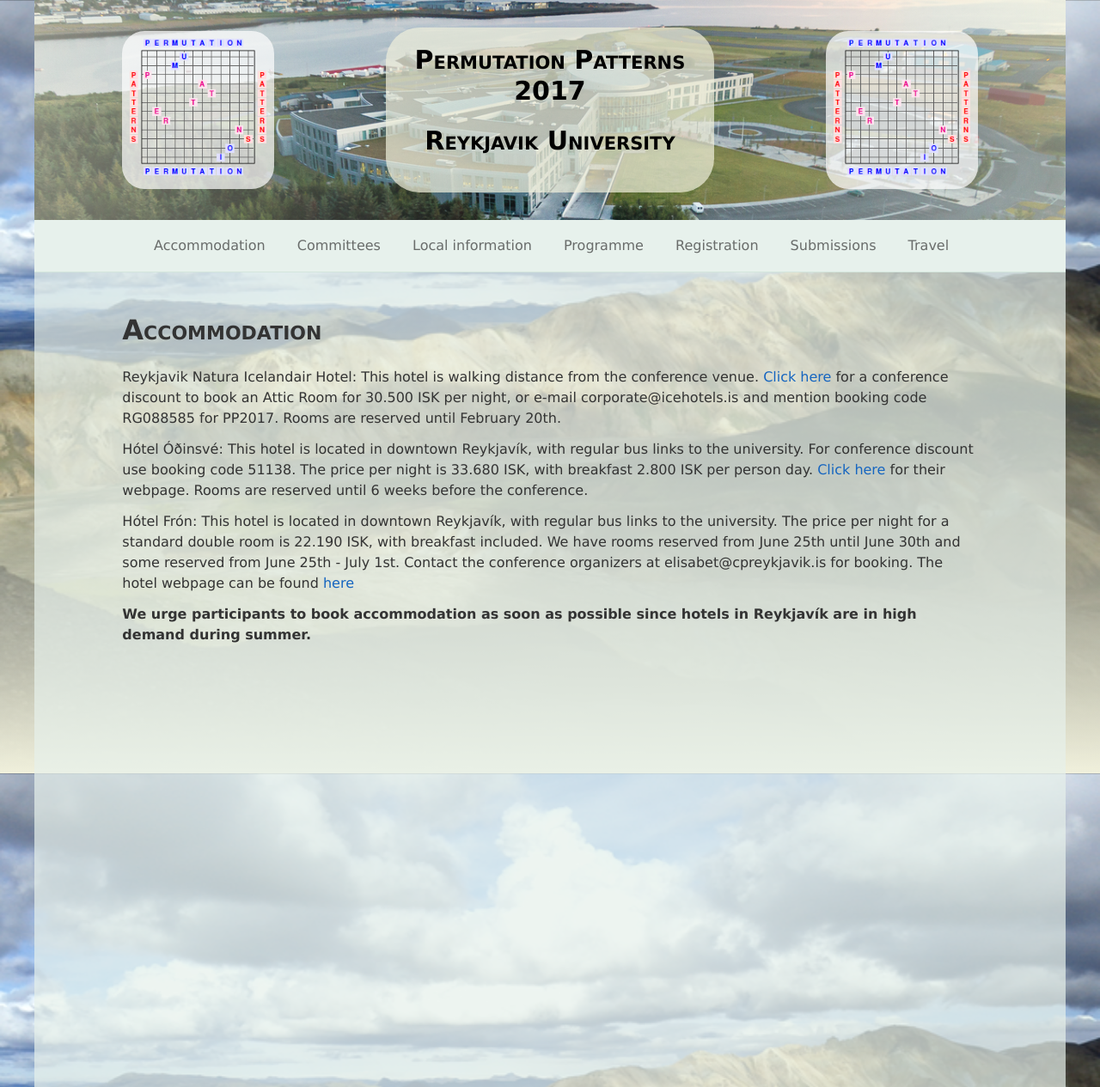
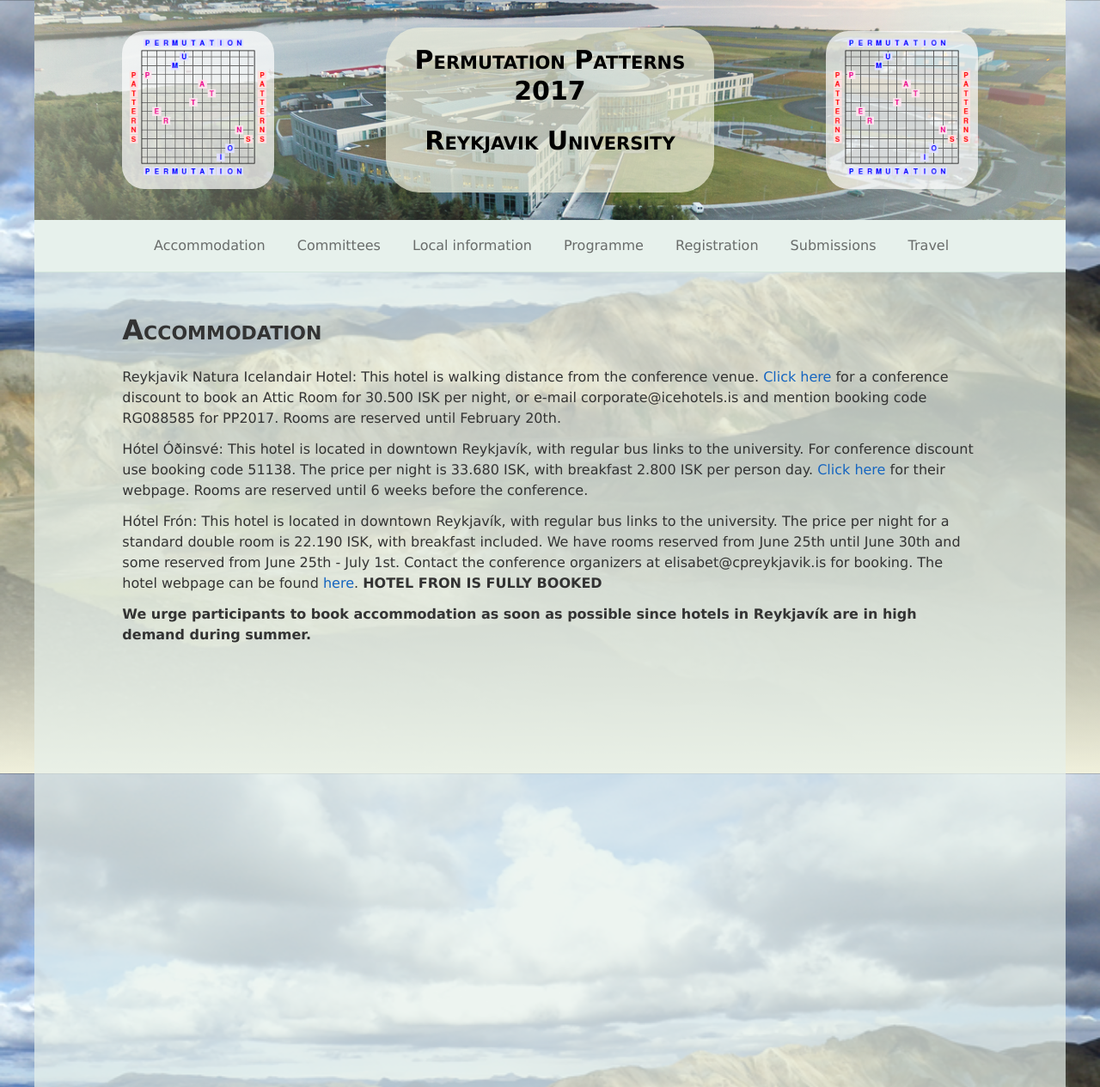
Before and after one commit to pp2017/pp2017.github.io, a Jekyll site: the page built from accommodation.md, in a window 1280 px wide. Shown: the whole page at 86% size. Built offline with Jekyll 4.4.1, drawn with Linux system fonts in a browser that asks for light colours; nearby versions of some CDN libraries.

Commit message:
hotel fron is sold out

```diff
--- a/accommodation.md
+++ b/accommodation.md
@@ -15,12 +15,12 @@ price per night is 33.680 ISK, with breakfast 2.800 ISK per person day. [Click
 here][hotelodinsve] for their webpage. Rooms are reserved until 6 weeks before
 the conference.
 
-Hótel Frón: This hotel is located in downtown Reykjavík, with regular bus links
-to the university. The price per night for a standard double room is 22.190 ISK,
-with breakfast included.  We have rooms reserved from June 25th until June 30th
-and some reserved from June 25th - July 1st. Contact the conference organizers at
-elisabet@cpreykjavik.is for booking. The hotel webpage can be found
-[here][hotelfron]
+Hótel Frón: This hotel is located in downtown Reykjavík, with
+regular bus links to the university. The price per night for a standard double
+room is 22.190 ISK, with breakfast included.  We have rooms reserved from June
+25th until June 30th and some reserved from June 25th - July 1st. Contact the
+conference organizers at elisabet@cpreykjavik.is for booking. The hotel webpage
+can be found [here][hotelfron]. **HOTEL FRON IS FULLY BOOKED**
 
 **We urge participants to book accommodation as soon as possible since hotels in Reykjavík are in high demand during summer.**
 
```
Also changed, not shown: 1 other file.
